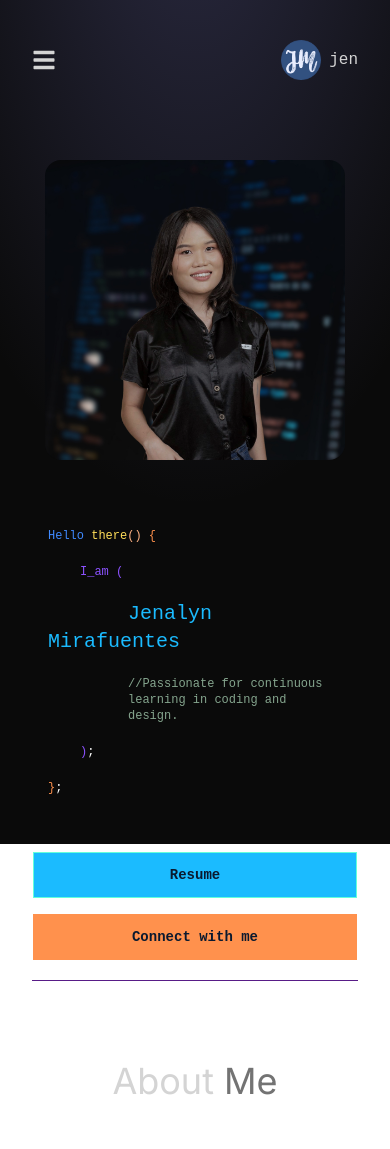
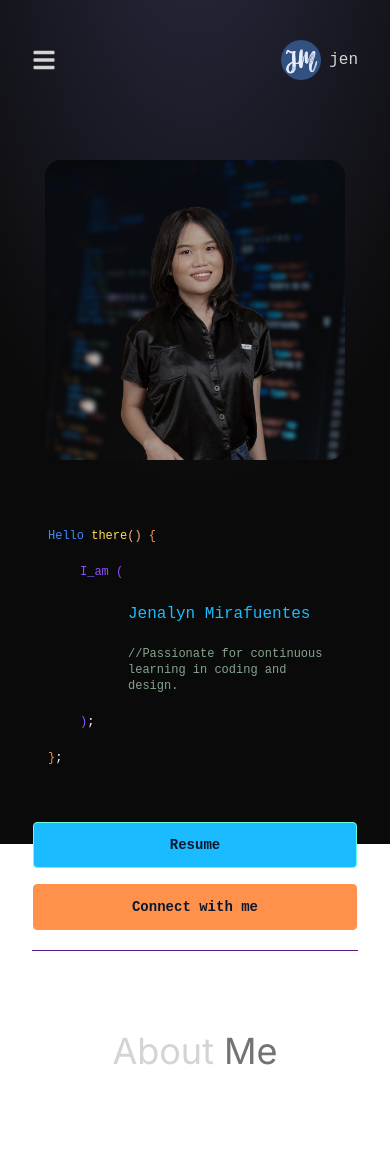
Before and after one commit to mirafuentesjenalyn/react-portfolio-jen, a React (Vite) app: page / in a window 390 px wide. Shown: the top 1149 px of the page. Built offline with nearby package versions, Linux system fonts and the light colour scheme.

Commit message:
home changed

```diff
--- a/src/components/Home.jsx
+++ b/src/components/Home.jsx
@@ -56,7 +56,7 @@ const Home = () => {
                             variants={container(0.5)}
                             initial="hidden"
                             animate='visible'
-                            className="font-programming mt-5 text-xl sm:text-xl lg:text-4xl text-[#1BBBFF] mb-2 sm:mb-5 lg:mb-3 ml-20"
+                            className="font-programming mt-5 text-3xs sm:text-3xl lg:text-4xl text-[#1BBBFF] mb-2 sm:mb-5 lg:mb-3 ml-20"
                         >
                             {/* // className="font-programming bg-gradient-to-r from-pink-300 via-slate-500 to-purple-500 bg-clip-text text-3xl tracking-tight text-transparent"> */}
                             Jenalyn Mirafuentes
@@ -100,7 +100,7 @@ const Home = () => {
                             animate={{ x: 0, opacity: 1}}
                             transition={{ duration: 1, delay: 1}}
                             whileTap={{ scale: 0.8 }}
-                            className="font-programming py-3 px-8 text-sm sm:text-base font-bold w-full sm:w-auto bg-[#1BBBFF] text-[#0a192f] hover:bg-[#0a192f] hover:text-[#64ffda] border border-[#64ffda]"
+                            className="font-programming py-3 px-8 text-sm sm:text-base font-bold w-full sm:w-auto bg-[#1BBBFF] text-[#0a192f] hover:bg-[#0a192f] hover:text-[#64ffda] border border-[#64ffda] rounded"
                             onClick={() => window.open('https://drive.google.com/file/d/12r9fyZrtpljdVfE3NIScBBgJjAW7cLEy/view?usp=sharing', '_blank')}
                         >
                             Resume
@@ -111,7 +111,7 @@ const Home = () => {
                             animate={{ x: 0, opacity: 1}}
                             transition={{ duration: 1, delay: 1}}
                             whileTap={{ scale: 0.8 }}
-                            className="font-programming py-3 px-8 text-sm sm:text-base font-bold w-full sm:w-auto bg-[#FF914D] text-[#0a192f] hover:bg-[#0a192f] hover:text-[#FF914D] border border-[#FF914D]"
+                            className="font-programming py-3 px-8 text-sm sm:text-base font-bold w-full sm:w-auto bg-[#FF914D] text-[#0a192f] hover:bg-[#0a192f] hover:text-[#FF914D] border border-[#FF914D] rounded"
                             onClick={() => document.getElementById('contact').scrollIntoView({ behavior: 'smooth' })}
                         >
                             Connect with me
```
